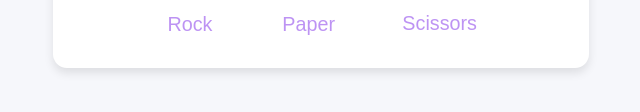
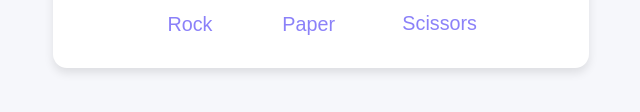
Before and after one commit to YawBoah/Rock-Paper-Scissors-Game, a plain HTML site: page index.html in a window 1280 px wide. Shown: the part 534-646 px from the top of the page, 319-959 px from the left. Drawn offline with Linux system fonts and the light colour scheme.

Commit message:
Changed colours

```diff
--- a/style.css
+++ b/style.css
@@ -15,7 +15,7 @@ body {
 
 ::selection {
   color: #fff;
-  background-color: #7d2ae8;
+  background-color: #0031f5;
 }
 
 .container {
@@ -105,7 +105,7 @@ body {
 }
 
 .option_image p {
-  color: #7d2ae8;
+  color: #1905f3;
   font-size: 1.235rem;
   margin-top: 1rem;
   pointer-events: none;
```
